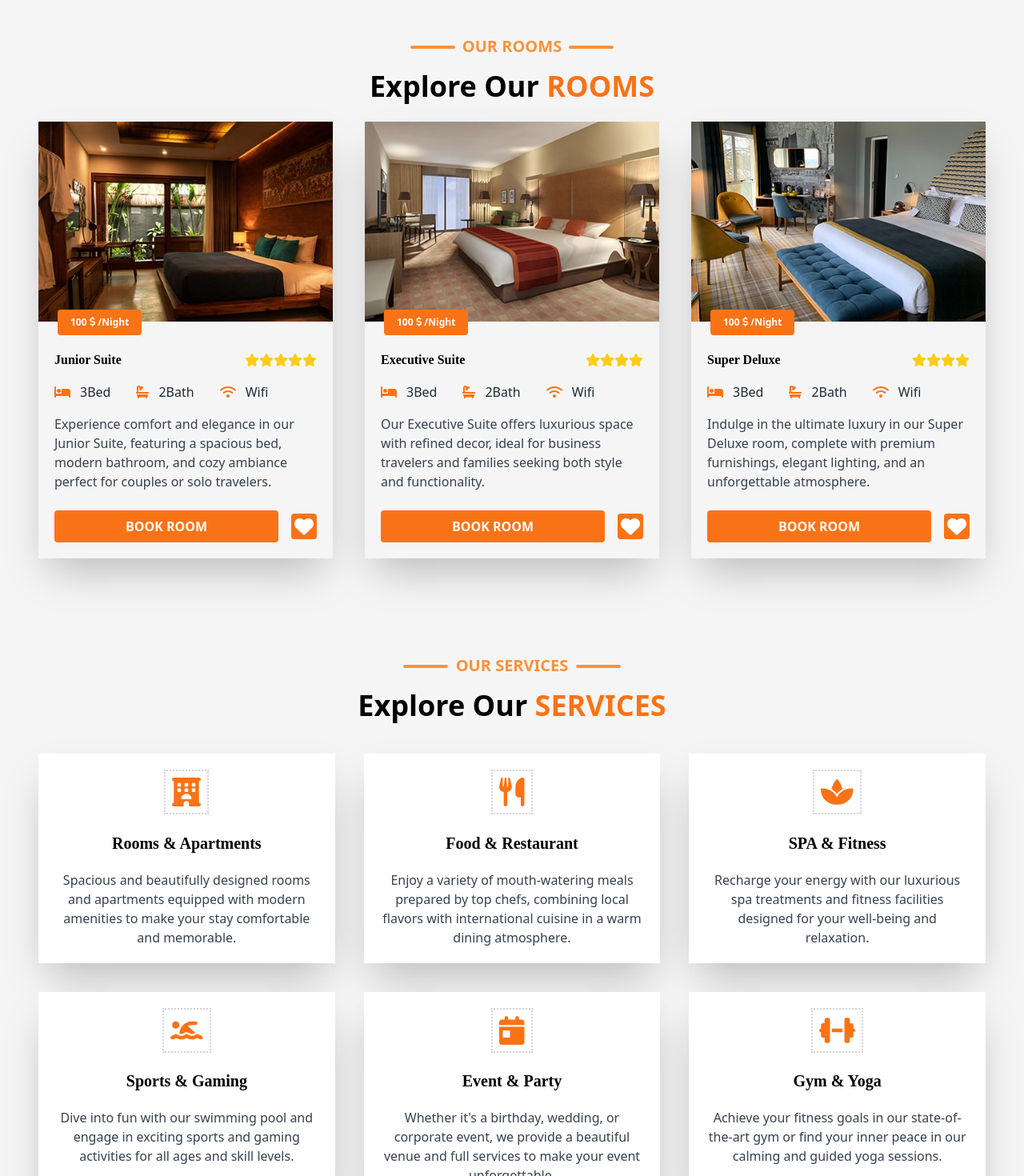
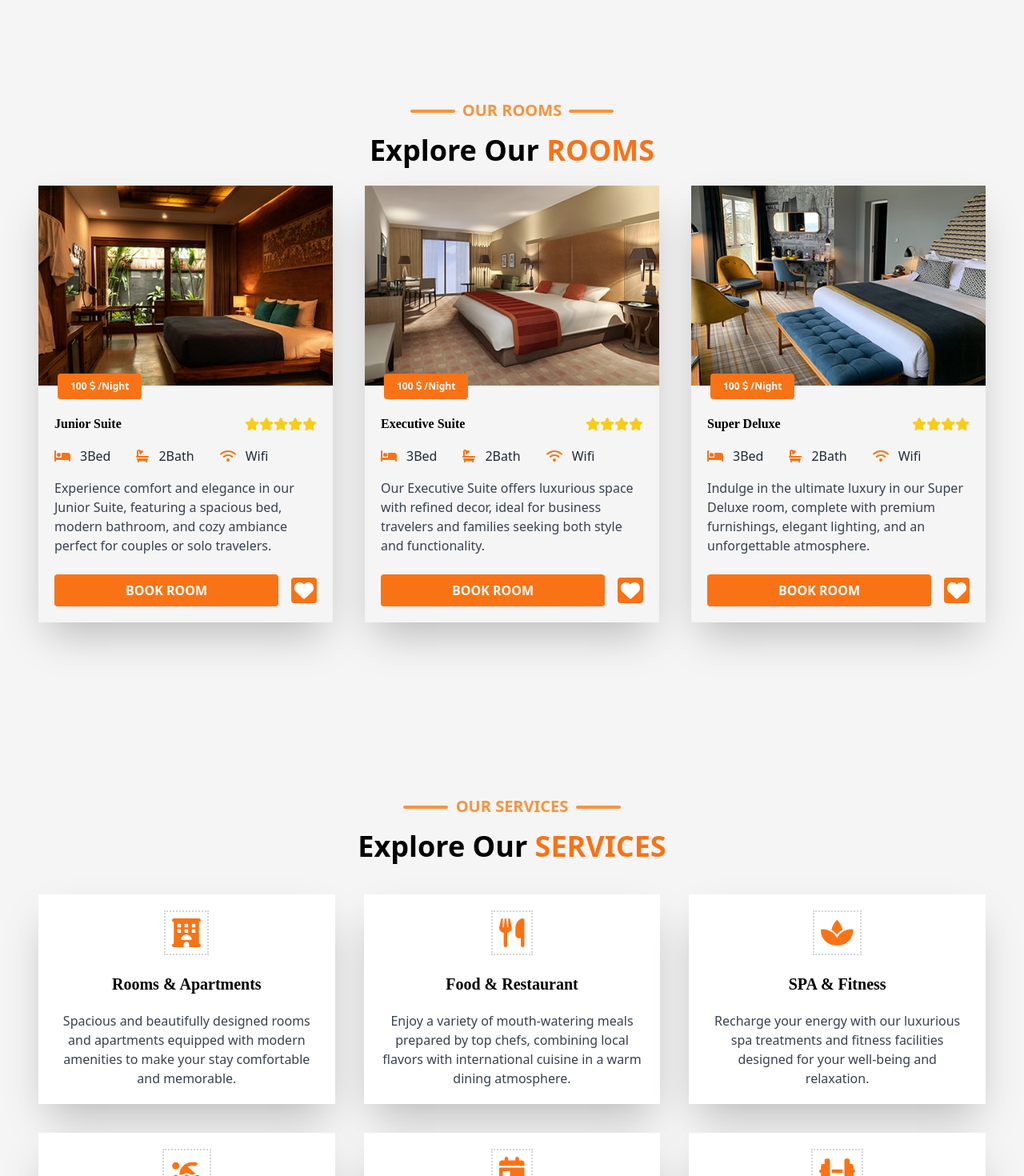
Before and after one commit to aziz-boujaada/hotel-website, a React (Vite) app: page /#/ in a window 1280 px wide. Shown: the part 1780-3250 px from the top of the page at 80% size. Built offline with nearby package versions, Linux system fonts and the light colour scheme; a web font is replaced by a local one.

Commit message:
add margine between section in mobile version

```diff
--- a/src/components/Sections/AboutSection.jsx
+++ b/src/components/Sections/AboutSection.jsx
@@ -39,7 +39,7 @@ export default function AboutSection() {
 
   return (
     <>
-      <section className="mt-[12em]">
+      <section className="mt-[12em] lg:mt[7em] ">
         <div className="grid grid-cols-1 lg:flex gap-10  justify-between">
           <div>
             <AnimationX>
--- a/src/components/Sections/Rooms.jsx
+++ b/src/components/Sections/Rooms.jsx
@@ -188,7 +188,7 @@ export default function PopularRooms() {
   return (
     <>
     {isSuccess && <SuccessBoking isSuccess={isSuccess}/>}
-      <section className=" relative mt-[7em]">
+      <section className=" relative mt-[12em] lg:mt[7em]">
         <SectionTitle />
 
         {/* ROOMS CARDS*/}
--- a/src/components/Sections/Services.jsx
+++ b/src/components/Sections/Services.jsx
@@ -73,7 +73,7 @@ function SectionTitle() {
 export default function OurServices(){
     return(
         <>
-        <section className="pt-[6em] ">
+        <section className="mt-[12em] lg:mt[7em]">
           <AnimationY>
             <SectionTitle/>
             </AnimationY>
```
